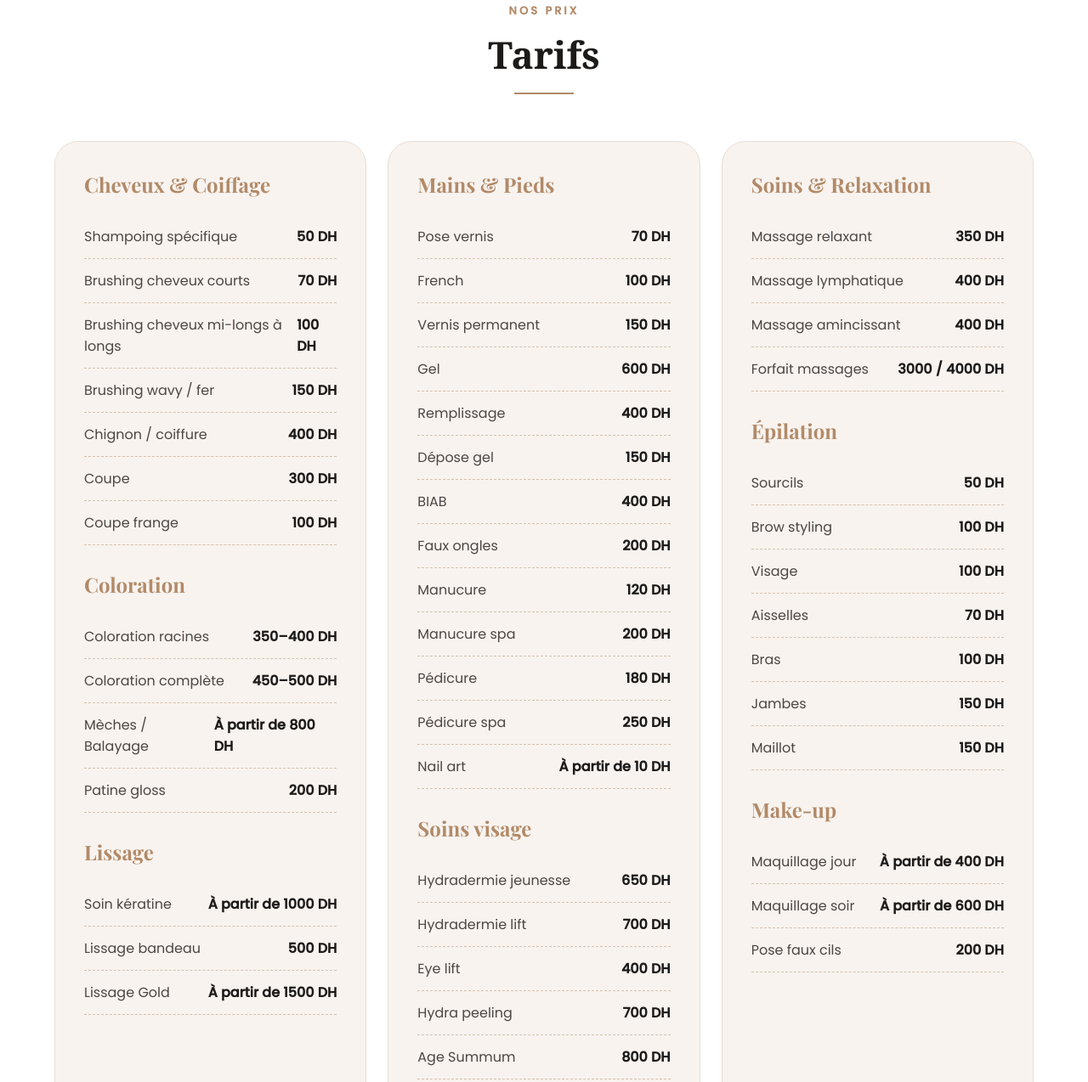
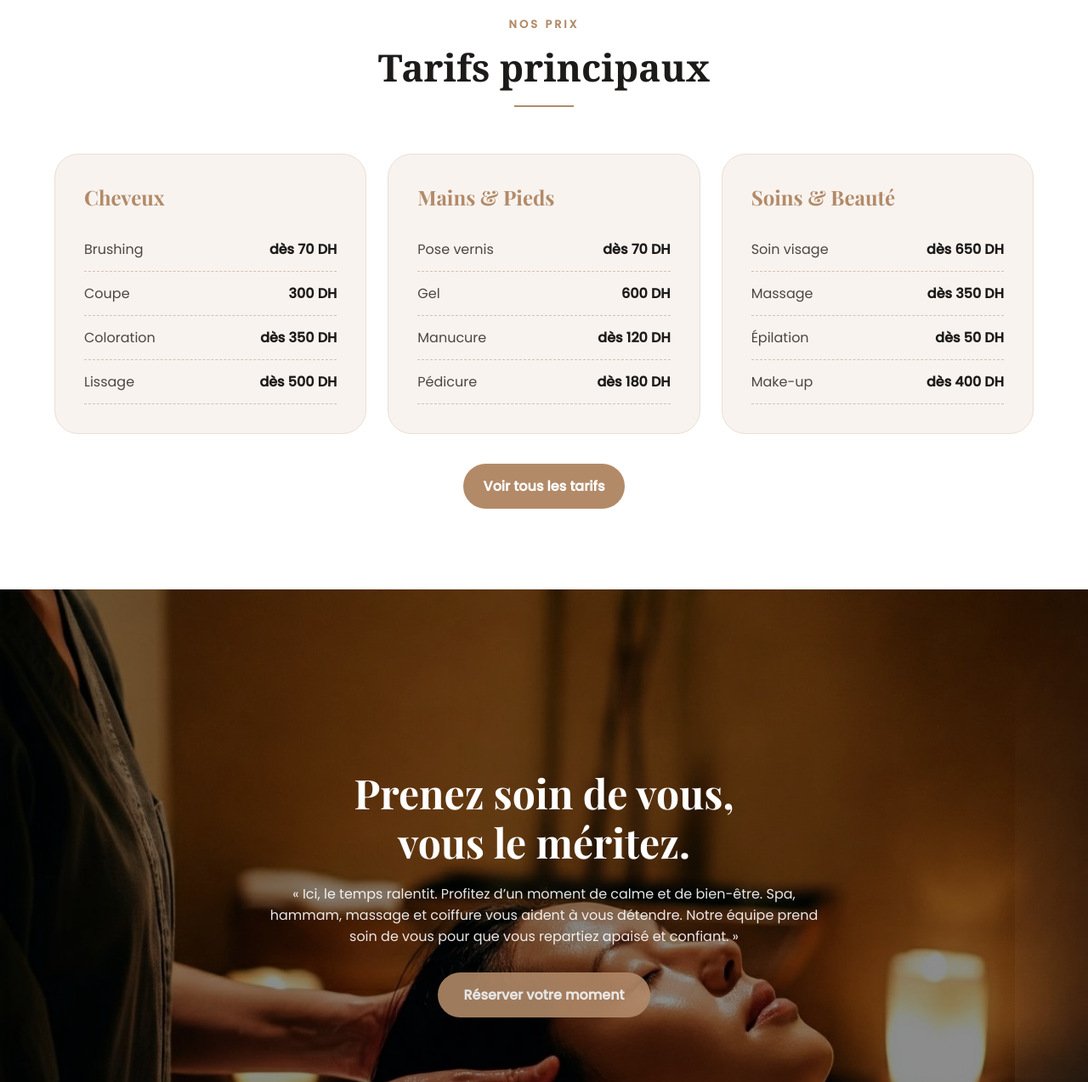
Before and after one commit to SpaceCoiff/Ego-Maisondebeaute, a plain HTML site: page index.html in a window 1280 px wide. Shown: the part 4551-5825 px from the top of the page at 85% size. Drawn offline with nearby package versions, Linux system fonts and the light colour scheme.

Commit message:
Update index.html

```diff
--- a/index.html
+++ b/index.html
@@ -1,5 +1,4 @@
-
-<!DOCTYPE html>
+!DOCTYPE html>
 <html lang="fr">
 <head>
   <meta charset="UTF-8" />
@@ -997,94 +996,40 @@ input[type="date"]{
 
 <section class="prices" id="tarifs">
   <div class="container">
-
     <div class="section-title reveal">
       <span>Nos prix</span>
-      <h2>Tarifs</h2>
+      <h2>Tarifs principaux</h2>
     </div>
 
     <div class="price-grid">
-
-      <!-- COIFFURE -->
-      <div class="price-card reveal reveal-delay">
-        <h3>Cheveux & Coiffage</h3>
-
-        <div class="price-row"><span>Shampoing spécifique</span><strong>50 DH</strong></div>
-        <div class="price-row"><span>Brushing cheveux courts</span><strong>70 DH</strong></div>
-        <div class="price-row"><span>Brushing cheveux mi-longs à longs</span><strong>100 DH</strong></div>
-        <div class="price-row"><span>Brushing wavy / fer</span><strong>150 DH</strong></div>
-        <div class="price-row"><span>Chignon / coiffure</span><strong>400 DH</strong></div>
+      <div class="price-card">
+        <h3>Cheveux</h3>
+        <div class="price-row"><span>Brushing</span><strong>dès 70 DH</strong></div>
         <div class="price-row"><span>Coupe</span><strong>300 DH</strong></div>
-        <div class="price-row"><span>Coupe frange</span><strong>100 DH</strong></div>
-
-        <h3 style="margin-top:30px;">Coloration</h3>
-
-        <div class="price-row"><span>Coloration racines</span><strong>350–400 DH</strong></div>
-        <div class="price-row"><span>Coloration complète</span><strong>450–500 DH</strong></div>
-        <div class="price-row"><span>Mèches / Balayage</span><strong>À partir de 800 DH</strong></div>
-        <div class="price-row"><span>Patine gloss</span><strong>200 DH</strong></div>
-
-        <h3 style="margin-top:30px;">Lissage</h3>
-
-        <div class="price-row"><span>Soin kératine</span><strong>À partir de 1000 DH</strong></div>
-        <div class="price-row"><span>Lissage bandeau</span><strong>500 DH</strong></div>
-        <div class="price-row"><span>Lissage Gold</span><strong>À partir de 1500 DH</strong></div>
+        <div class="price-row"><span>Coloration</span><strong>dès 350 DH</strong></div>
+        <div class="price-row"><span>Lissage</span><strong>dès 500 DH</strong></div>
       </div>
 
-      <!-- ONGLES -->
-      <div class="price-card reveal reveal-delay">
+      <div class="price-card">
         <h3>Mains & Pieds</h3>
-
-        <div class="price-row"><span>Pose vernis</span><strong>70 DH</strong></div>
-        <div class="price-row"><span>French</span><strong>100 DH</strong></div>
-        <div class="price-row"><span>Vernis permanent</span><strong>150 DH</strong></div>
+        <div class="price-row"><span>Pose vernis</span><strong>dès 70 DH</strong></div>
         <div class="price-row"><span>Gel</span><strong>600 DH</strong></div>
-        <div class="price-row"><span>Remplissage</span><strong>400 DH</strong></div>
-        <div class="price-row"><span>Dépose gel</span><strong>150 DH</strong></div>
-        <div class="price-row"><span>BIAB</span><strong>400 DH</strong></div>
-        <div class="price-row"><span>Faux ongles</span><strong>200 DH</strong></div>
-        <div class="price-row"><span>Manucure</span><strong>120 DH</strong></div>
-        <div class="price-row"><span>Manucure spa</span><strong>200 DH</strong></div>
-        <div class="price-row"><span>Pédicure</span><strong>180 DH</strong></div>
-        <div class="price-row"><span>Pédicure spa</span><strong>250 DH</strong></div>
-        <div class="price-row"><span>Nail art</span><strong>À partir de 10 DH</strong></div>
-
-        <h3 style="margin-top:30px;">Soins visage</h3>
-
-        <div class="price-row"><span>Hydradermie jeunesse</span><strong>650 DH</strong></div>
-        <div class="price-row"><span>Hydradermie lift</span><strong>700 DH</strong></div>
-        <div class="price-row"><span>Eye lift</span><strong>400 DH</strong></div>
-        <div class="price-row"><span>Hydra peeling</span><strong>700 DH</strong></div>
-        <div class="price-row"><span>Age Summum</span><strong>800 DH</strong></div>
+        <div class="price-row"><span>Manucure</span><strong>dès 120 DH</strong></div>
+        <div class="price-row"><span>Pédicure</span><strong>dès 180 DH</strong></div>
       </div>
 
-      <!-- SOINS -->
-      <div class="price-card reveal reveal-delay">
-        <h3>Soins & Relaxation</h3>
+      <div class="price-card">
+        <h3>Soins & Beauté</h3>
+        <div class="price-row"><span>Soin visage</span><strong>dès 650 DH</strong></div>
+        <div class="price-row"><span>Massage</span><strong>dès 350 DH</strong></div>
+        <div class="price-row"><span>Épilation</span><strong>dès 50 DH</strong></div>
+        <div class="price-row"><span>Make-up</span><strong>dès 400 DH</strong></div>
+      </div>
+    </div>
 
-        <div class="price-row"><span>Massage relaxant</span><strong>350 DH</strong></div>
-        <div class="price-row"><span>Massage lymphatique</span><strong>400 DH</strong></div>
-        <div class="price-row"><span>Massage amincissant</span><strong>400 DH</strong></div>
-        <div class="price-row"><span>Forfait massages</span><strong>3000 / 4000 DH</strong></div>
-
-        <h3 style="margin-top:30px;">Épilation</h3>
-
-        <div class="price-row"><span>Sourcils</span><strong>50 DH</strong></div>
-        <div class="price-row"><span>Brow styling</span><strong>100 DH</strong></div>
-        <div class="price-row"><span>Visage</span><strong>100 DH</strong></div>
-        <div class="price-row"><span>Aisselles</span><strong>70 DH</strong></div>
-        <div class="price-row"><span>Bras</span><strong>100 DH</strong></div>
-        <div class="price-row"><span>Jambes</span><strong>150 DH</strong></div>
-        <div class="price-row"><span>Maillot</span><strong>150 DH</strong></div>
-
-        <h3 style="margin-top:30px;">Make-up</h3>
-
-        <div class="price-row"><span>Maquillage jour</span><strong>À partir de 400 DH</strong></div>
-        <div class="price-row"><span>Maquillage soir</span><strong>À partir de 600 DH</strong></div>
-        <div class="price-row"><span>Pose faux cils</span><strong>200 DH</strong></div>
-      </div>
-
-    </div>
+    <div style="text-align:center;margin-top:35px;">
+<a href="tarifs.html" class="btn btn-light">Voir tous les tarifs</a>
+ </div>
   </div>
 </section>
 
```
